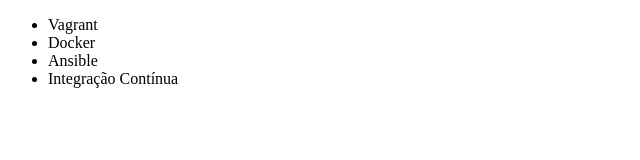
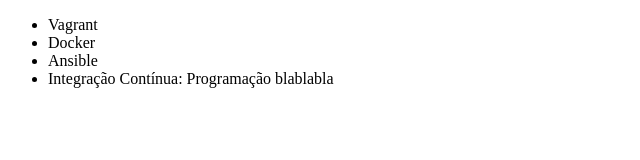
Before and after one commit to coelhu/alura-git-curso, a plain HTML site: page index.html in a window 1280 px wide. Shown: the whole page, without its empty margins (0-640 px from the left). Drawn offline with Linux system fonts and the light colour scheme.

Commit message:
renomeando curso de integração continua

```diff
--- a/index.html
+++ b/index.html
@@ -9,7 +9,7 @@
         <li>Vagrant</li>
         <li>Docker</li>
         <li>Ansible</li>
-        <li>Integração Contínua</li>
+        <li>Integração Contínua: Programação blablabla</li>
     </ul>
 </body>
 </html>
```
